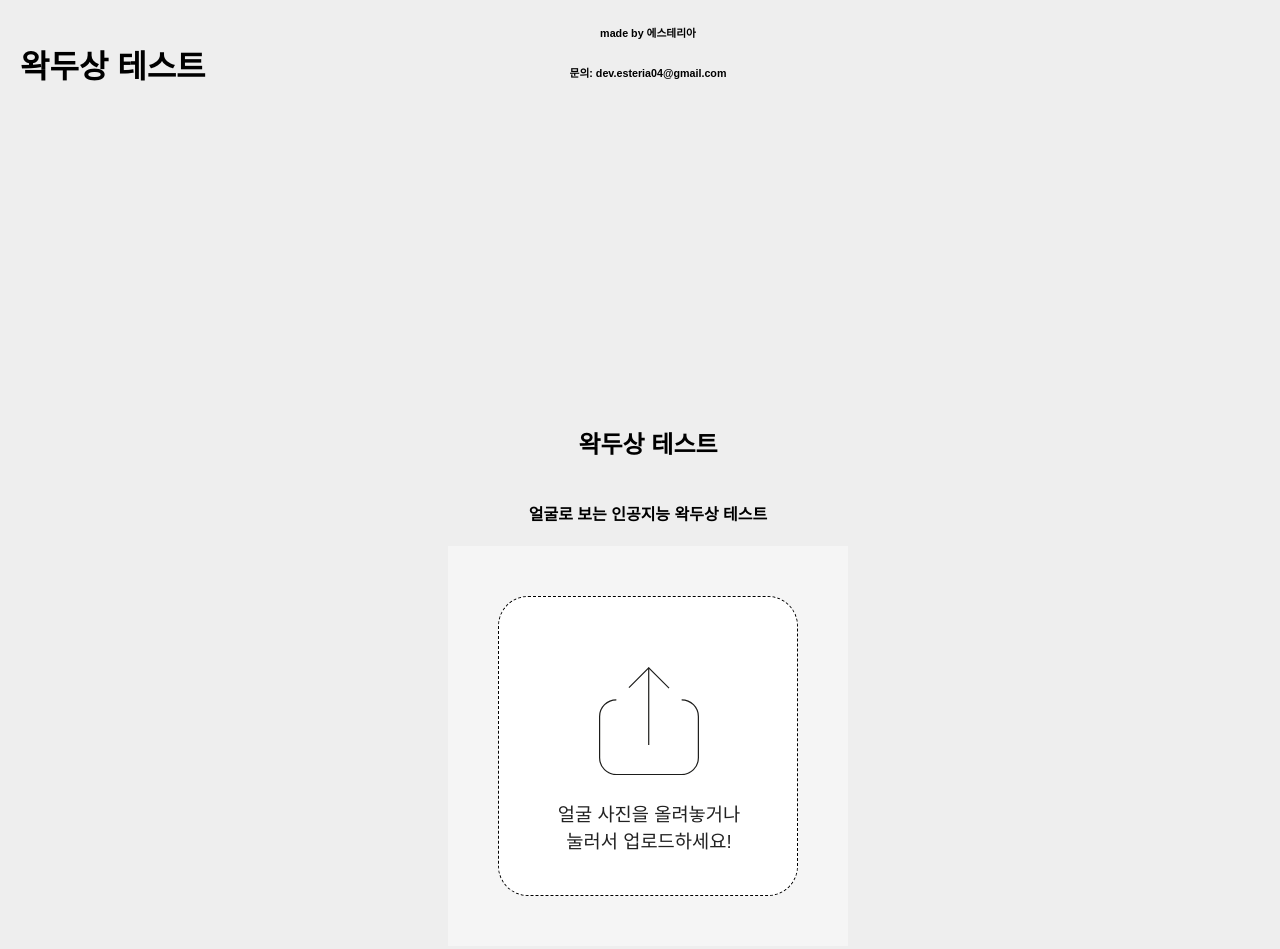
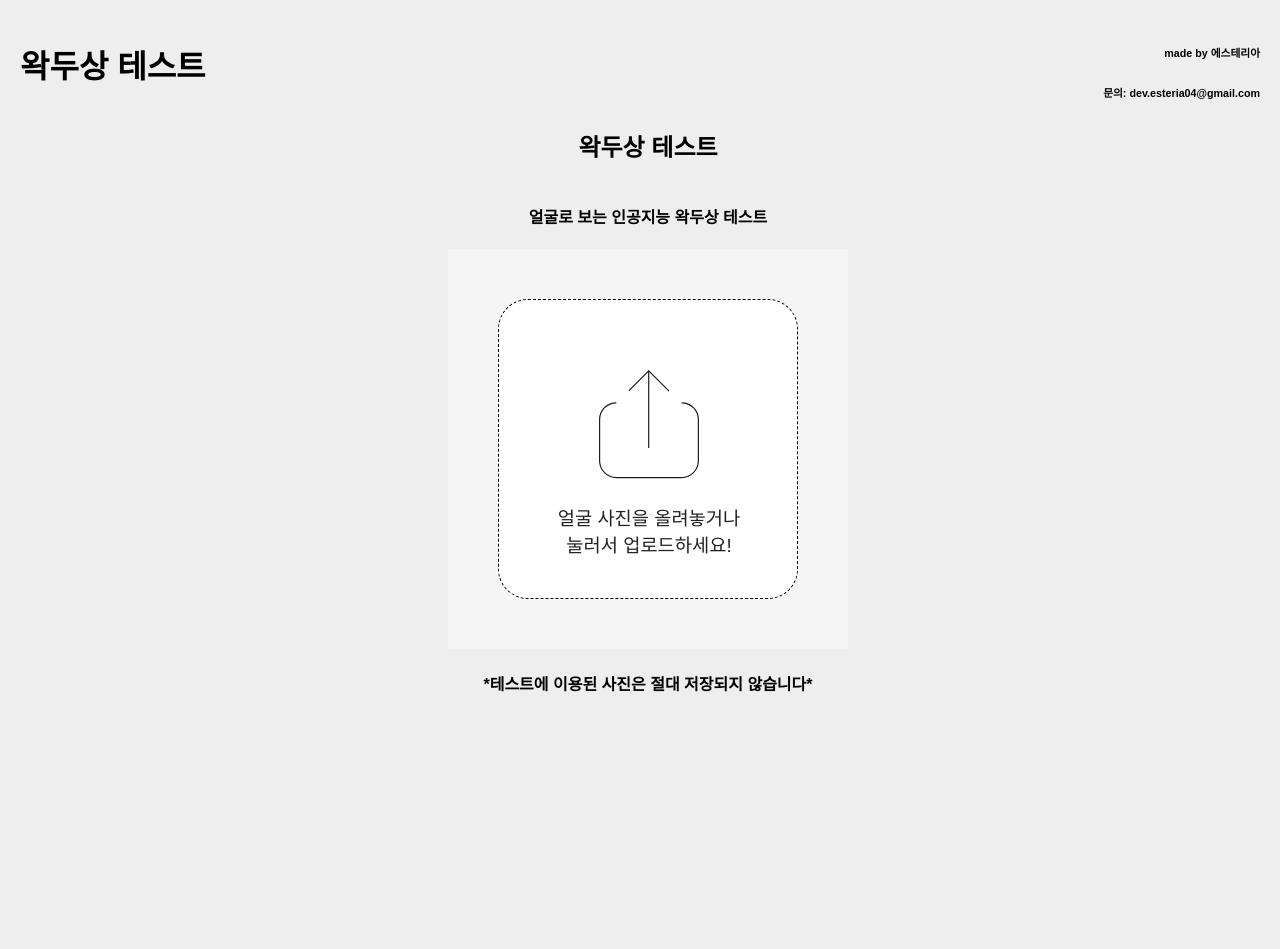
Before and after one commit to Esteria04/wakdoo-resemblance-test, a plain HTML site: page index.html in a window 1280 px wide. Shown: the top 949 px of the page. Drawn offline with nearby package versions, Linux system fonts and the light colour scheme.

Commit message:
Add files via upload

```diff
--- a/style.css
+++ b/style.css
@@ -232,14 +232,14 @@ progress::-moz-progress-bar {
 
 .wakdootest {
   position: relative;
-  top: 300px;
+  top: 100px;
   display: flex;
   justify-content: center;
   flex-direction: column;
 }
-footer {
-  position:absolute;
-  top: 130%;
-  left: 10px;
-  text-align: left;
+header {
+  position: absolute;
+  right: 20px;
+  text-align: right;
+  top:20px;
 }
```
